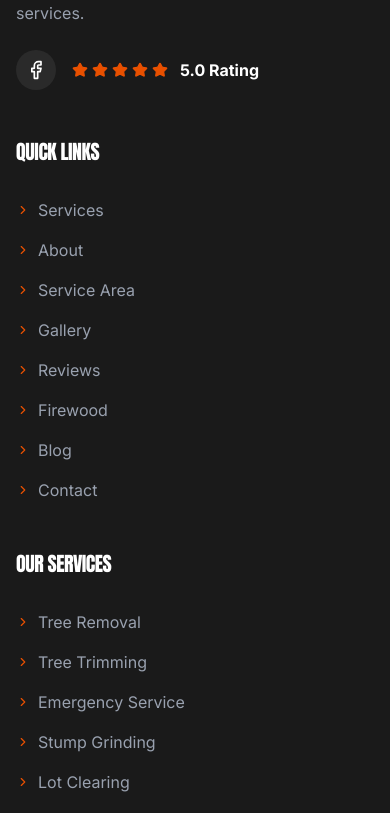
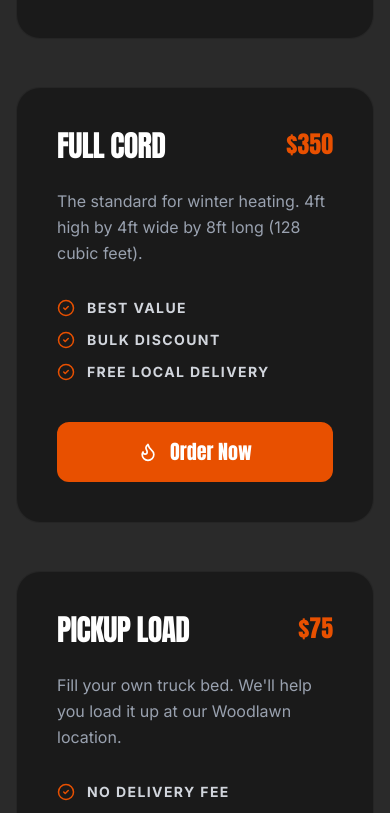
Before and after one commit to Founditmarketing/huskeys-tree-service, a React (Vite) app: page /services in a window 390 px wide. Shown: the part 7452-8265 px from the top of the page. Built offline with nearby package versions, Linux system fonts and the light colour scheme.

Commit message:
Consolidate pages: Firewood merged into Services, Service Area merged into Contact, nav streamlined

```diff
--- a/src/App.tsx
+++ b/src/App.tsx
@@ -3,7 +3,7 @@
  * SPDX-License-Identifier: Apache-2.0
  */
 
-import { BrowserRouter as Router, Routes, Route } from 'react-router-dom';
+import { BrowserRouter as Router, Routes, Route, Navigate } from 'react-router-dom';
 import { HelmetProvider } from 'react-helmet-async';
 import Layout from './components/Layout';
 
@@ -11,10 +11,8 @@ import Layout from './components/Layout';
 import Home from './pages/Home';
 import Services from './pages/Services';
 import About from './pages/About';
-import ServiceArea from './pages/ServiceArea';
 import Gallery from './pages/Gallery';
 import Reviews from './pages/Reviews';
-import Firewood from './pages/Firewood';
 import Blog from './pages/Blog';
 import BlogPost from './pages/BlogPost';
 import Contact from './pages/Contact';
@@ -30,10 +28,10 @@ export default function App() {
             <Route path="/" element={<Home />} />
             <Route path="/services" element={<Services />} />
             <Route path="/about" element={<About />} />
-            <Route path="/service-area" element={<ServiceArea />} />
+            <Route path="/service-area" element={<Navigate to="/contact" replace />} />
             <Route path="/gallery" element={<Gallery />} />
             <Route path="/reviews" element={<Reviews />} />
-            <Route path="/firewood" element={<Firewood />} />
+            <Route path="/firewood" element={<Navigate to="/services" replace />} />
             <Route path="/blog" element={<Blog />} />
             <Route path="/blog/:id" element={<BlogPost />} />
             <Route path="/contact" element={<Contact />} />
--- a/src/components/Layout.tsx
+++ b/src/components/Layout.tsx
@@ -12,10 +12,8 @@ const navLinks = [
   { name: 'Home', href: '/' },
   { name: 'Services', href: '/services' },
   { name: 'About', href: '/about' },
-  { name: 'Service Area', href: '/service-area' },
   { name: 'Gallery', href: '/gallery' },
   { name: 'Reviews', href: '/reviews' },
-  { name: 'Firewood', href: '/firewood' },
   { name: 'Blog', href: '/blog' },
   { name: 'Contact', href: '/contact' },
 ];
--- a/src/pages/Contact.tsx
+++ b/src/pages/Contact.tsx
@@ -224,6 +224,41 @@ export default function Contact() {
         </div>
       </Section>
 
+      {/* Service Area */}
+      <Section className="bg-brand-gray border-t border-white/5">
+        <div className="max-w-7xl mx-auto px-4">
+          <div className="text-center mb-16">
+            <h2 className="text-4xl md:text-6xl mb-4">Service <span className="text-brand-orange">Area</span></h2>
+            <p className="text-xl text-gray-400 max-w-2xl mx-auto">Based in Woodlawn, TN, we serve a 50-mile radius surrounding Clarksville.</p>
+          </div>
+          <div className="grid grid-cols-1 md:grid-cols-2 lg:grid-cols-3 gap-6 mb-16">
+            {[
+              { name: 'Clarksville', state: 'TN', zip: '37040' },
+              { name: 'Springfield', state: 'TN', zip: '37172' },
+              { name: 'Hopkinsville', state: 'KY', zip: '42240' },
+              { name: 'Fort Campbell', state: 'KY/TN', zip: '42223' },
+              { name: 'Woodlawn', state: 'TN', zip: '37191' },
+              { name: 'Dover', state: 'TN', zip: '37058' },
+              { name: 'Erin', state: 'TN', zip: '37175' },
+              { name: 'Adams', state: 'TN', zip: '37010' },
+              { name: 'Pleasant View', state: 'TN', zip: '37146' },
+              { name: 'White House', state: 'TN', zip: '37188' },
+            ].map((city) => (
+              <div key={city.name} className="flex items-center justify-between bg-brand-black p-5 rounded-xl border border-white/5 hover:border-brand-orange/30 transition-all">
+                <div className="flex items-center gap-3">
+                  <CheckCircle2 className="text-brand-orange" size={20} />
+                  <span className="font-bold">{city.name}, {city.state}</span>
+                </div>
+                <span className="text-xs text-gray-500 font-bold tracking-wider">{city.zip}</span>
+              </div>
+            ))}
+          </div>
+          <div className="text-center">
+            <p className="text-gray-400">Don't see your city? If you're within 50 miles of Clarksville, we likely serve you. <a href="tel:931-241-2515" className="text-brand-orange font-bold hover:text-white transition-colors">Call to confirm →</a></p>
+          </div>
+        </div>
+      </Section>
+
       {/* Map Section */}
       <section className="h-[500px] w-full bg-brand-gray relative grayscale hover:grayscale-0 transition-all duration-1000">
         <iframe
--- a/src/pages/Home.tsx
+++ b/src/pages/Home.tsx
@@ -331,7 +331,7 @@ export default function Home() {
                 ))}
               </div>
 
-              <Link to="/service-area" className="inline-flex items-center gap-2 bg-brand-orange text-white px-8 py-4 rounded font-bold uppercase tracking-widest hover:bg-white hover:text-brand-black transition-all">
+              <Link to="/contact" className="inline-flex items-center gap-2 bg-brand-orange text-white px-8 py-4 rounded font-bold uppercase tracking-widest hover:bg-white hover:text-brand-black transition-all">
                 See If We Serve Your Area <ChevronRight size={20} />
               </Link>
             </div>
@@ -446,7 +446,7 @@ export default function Home() {
               ))}
             </div>
 
-            <Link to="/firewood" className="inline-flex items-center gap-2 bg-brand-orange text-white px-10 py-5 rounded font-display text-xl hover:bg-white hover:text-brand-black transition-all">
+            <Link to="/services" className="inline-flex items-center gap-2 bg-brand-orange text-white px-10 py-5 rounded font-display text-xl hover:bg-white hover:text-brand-black transition-all">
               Order Firewood <ChevronRight size={24} />
             </Link>
           </div>
--- a/src/pages/Services.tsx
+++ b/src/pages/Services.tsx
@@ -165,6 +165,55 @@ export default function Services() {
       ))}
     </div>
 
+      {/* Firewood Pricing */}
+      <Section className="bg-brand-gray border-t border-white/5">
+        <div className="max-w-7xl mx-auto px-4">
+          <div className="text-center mb-16">
+            <h2 className="text-4xl md:text-6xl mb-4">Firewood <span className="text-brand-orange">Pricing</span></h2>
+            <p className="text-xl text-gray-400 max-w-2xl mx-auto">Seasoned, split, and ready to burn. Premium hardwood mix available for pickup or delivery.</p>
+          </div>
+          <div className="grid grid-cols-1 lg:grid-cols-3 gap-12 mb-12">
+            {[
+              { title: 'Face Cord', price: '$125', desc: 'Perfect for occasional weekend fires. 4ft high by 8ft long, one log deep (approx 16").', features: ['Seasoned Hardwood', 'Easy to Stack', 'Pickup or Delivery'] },
+              { title: 'Full Cord', price: '$350', desc: 'The standard for winter heating. 4ft high by 4ft wide by 8ft long (128 cubic feet).', features: ['Best Value', 'Bulk Discount', 'Free Local Delivery'] },
+              { title: 'Pickup Load', price: '$75', desc: "Fill your own truck bed. We'll help you load it up at our Woodlawn location.", features: ['No Delivery Fee', 'Choose Your Logs', 'Quick & Easy'] },
+            ].map((product, i) => (
+              <motion.div
+                key={product.title}
+                initial={{ opacity: 0, y: 30 }}
+                whileInView={{ opacity: 1, y: 0 }}
+                viewport={{ once: true }}
+                transition={{ delay: i * 0.1 }}
+                className="bg-brand-black rounded-3xl overflow-hidden border border-white/5 p-10 flex flex-col group hover:border-brand-orange/30 transition-all"
+              >
+                <div className="flex justify-between items-start mb-6">
+                  <h3 className="text-3xl font-display">{product.title}</h3>
+                  <span className="text-2xl font-display text-brand-orange">{product.price}</span>
+                </div>
+                <p className="text-gray-400 mb-8 leading-relaxed">{product.desc}</p>
+                <ul className="space-y-3 mb-10 mt-auto">
+                  {product.features.map((feature) => (
+                    <li key={feature} className="flex items-center gap-3 text-sm font-bold uppercase tracking-widest text-gray-300">
+                      <CheckCircle2 className="text-brand-orange" size={18} />
+                      {feature}
+                    </li>
+                  ))}
+                </ul>
+                <a
+                  href="tel:931-241-2515"
+                  className="w-full bg-brand-orange text-white py-4 rounded-xl font-display text-xl text-center hover:bg-white hover:text-brand-black transition-all flex items-center justify-center gap-3"
+                >
+                  <Flame size={20} /> Order Now
+                </a>
+              </motion.div>
+            ))}
+          </div>
+          <div className="text-center">
+            <p className="text-gray-400 max-w-2xl mx-auto">Not all firewood is created equal. Our wood is seasoned 6+ months for low moisture, more heat, less smoke, and a safer fire for your chimney. <strong className="text-white">100% hardwood — Oak, Hickory, and Ash mix.</strong></p>
+          </div>
+        </div>
+      </Section>
+
       {/* CTA Section */}
       <Section className="bg-brand-gray border-t border-white/5">
         <div className="max-w-4xl mx-auto px-4 text-center">
```
